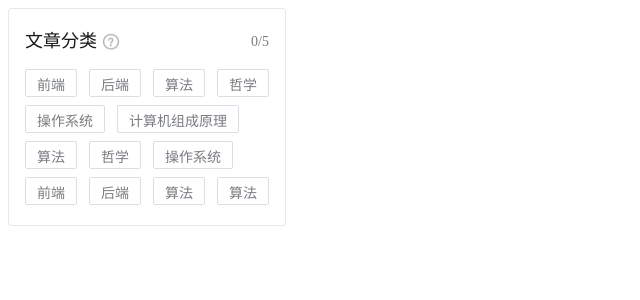
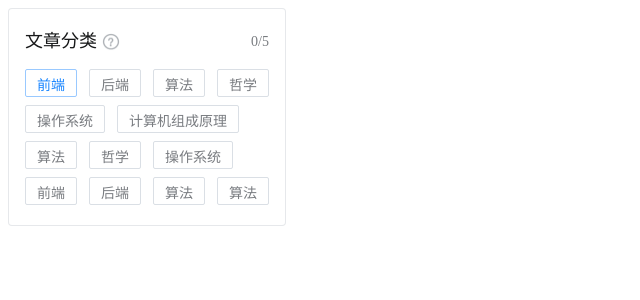
Before and after one commit to tflins/vue-select-panel, a Vue app: page / in a window 1280 px wide. In both pictures the pointer is over the element 51 px from the left and 83 px from the top of the page. Shown: the top 300 px of the page, without its empty margins (0-640 px from the left). Built offline with nearby package versions, Linux system fonts and the light colour scheme.

Commit message:
添加鼠标悬浮. 点击样式

```diff
--- a/packages/VueSelectPanle/VueSelectPanle.vue
+++ b/packages/VueSelectPanle/VueSelectPanle.vue
@@ -182,6 +182,16 @@ export default {
       font-family: PingFangSC-Regular, PingFang SC;
       font-weight: 400;
 
+      &:hover {
+        border:1px solid rgba(153,201,255,1);
+        color: rgba(25, 133, 255, 1);
+      }
+
+      &:active {
+        border:1px solid rgba(77,128,187,1);
+        color: rgba(77, 128, 187, 1);
+      }
+
       &.vue-select-item__active {
         background: rgba(240, 247, 255, 1);
         border-radius: 2px;
```
